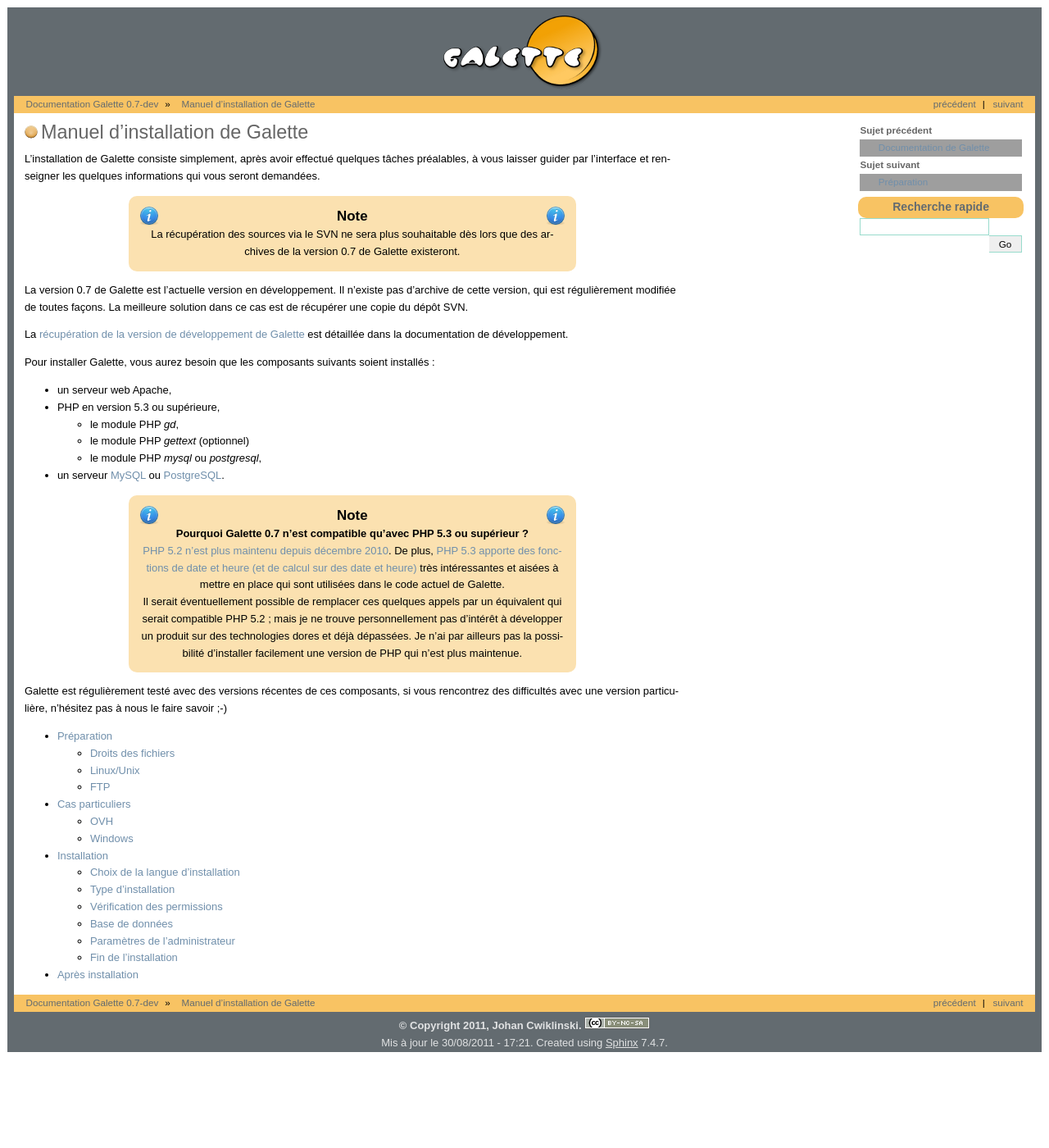
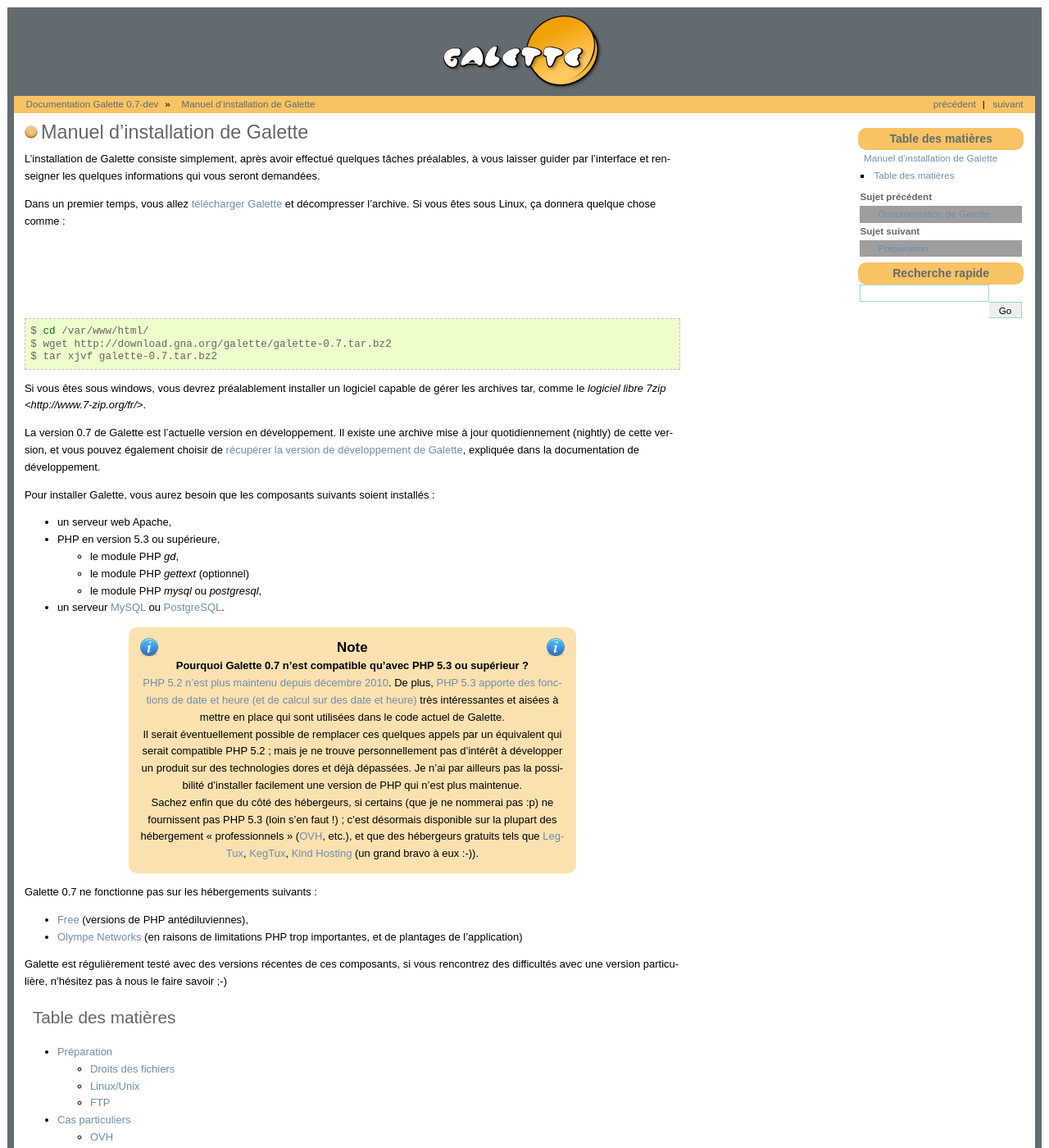
Before and after one commit to galette/galettedoc, a Sphinx documentation site: the page built from source/installation/index.rst, in a window 1280 px wide and 1400 px high. Shown: the whole window at 82% size. Built offline with Sphinx 7.4.7, drawn with Linux system fonts in a browser that asks for light colours; grey boxes are pictures that could not be loaded.

Commit message:
Mise à jour de la doc d'installation

```diff
--- a/source/installation/index.rst
+++ b/source/installation/index.rst
@@ -6,23 +6,17 @@
 
 L'installation de Galette consiste simplement, après avoir effectué quelques tâches préalables, à vous laisser guider par l'interface et renseigner les quelques informations qui vous seront demandées.
 
-.. note::
+Dans un premier temps, vous allez `télécharger Galette <http://galette.tuxfamily.org/fr/doku.php?id=download>`_ et décompresser l'archive. Si vous êtes sous Linux, ça donnera quelque chose comme :
 
-   La récupération des sources via le SVN ne sera plus souhaitable dès lors que des archives de la version 0.7 de Galette existeront.
+.. code-block:: bash
 
-.. Dans un premier temps, vous allez `télécharger Galette <http://galette.tuxfamily.org/fr/doku.php?id=download>`_ et décompresser l'archive. Si vous êtes sous Linux, ça donnera quelque chose comme :
+   $ cd /var/www/html/
+   $ wget http://download.gna.org/galette/galette-0.7.tar.bz2
+   $ tar xjvf galette-0.7.tar.bz2
 
-   .. code-block:: bash
+Si vous êtes sous windows, vous devrez préalablement installer un logiciel capable de gérer les archives tar, comme le `logiciel libre 7zip <http://www.7-zip.org/fr/>`.
 
-      $ cd /var/www/html/
-      $ wget http://download.gna.org/galette/galette-0.7.tar.bz2
-      $ tar xjvf galette-0.7.tar.bz2
-
-   Si vous êtes sous windows, vous devrez préalablement installer un logiciel capable de gérer les archives tar, comme le `logiciel libre 7zip <http://www.7-zip.org/fr/>`.
-
-La version 0.7 de Galette est l'actuelle version en développement. Il n'existe pas d'archive de cette version, qui est régulièrement modifiée de toutes façons. La meilleure solution dans ce cas est de récupérer une copie du dépôt SVN.
-
-La :doc:`récupération de la version de développement de Galette <../development/svn>` est détaillée dans la documentation de développement.
+La version 0.7 de Galette est l'actuelle version en développement. Il existe une archive mise à jour quotidiennement (nightly) de cette version, et vous pouvez également choisir de  :doc:`récupérer la version de développement de Galette <../development/svn>`, expliquée dans la documentation de développement.
 
 Pour installer Galette, vous aurez besoin que les composants suivants soient installés  :
 
@@ -45,7 +39,17 @@
 
    Il serait éventuellement possible de remplacer ces quelques appels par un équivalent qui serait compatible PHP 5.2 ; mais je ne trouve personnellement pas d'intérêt à développer un produit sur des technologies dores et déjà dépassées. Je n'ai par ailleurs pas la possibilité d'installer facilement une version de PHP qui n'est plus maintenue.
 
+   Sachez enfin que du côté des hébergeurs, si certains (que je ne nommerai pas :p) ne fournissent pas PHP 5.3 (loin s'en faut !) ; c'est désormais disponible sur la plupart des hébergement « professionnels » (`OVH <http://ovh.com>`_, etc.), et que des hébergeurs gratuits tels que `LegTux <http://legtux.org/>`_, `KegTux <http://www.kegtux.org/>`_, `Kind Hosting <http://www.kind-hosting.fr/>`_ (un grand bravo à eux :-)).
+
+Galette 0.7 ne fonctionne pas sur les hébergements suivants :
+
+* `Free <http://free.fr>`_ (versions de PHP antédiluviennes),
+* `Olympe Networks <https://www.olympe-network.com/>`_ (en raisons de limitations PHP trop importantes, et de plantages de l'application)
+
 Galette est régulièrement testé avec des versions récentes de ces composants, si vous rencontrez des difficultés avec une version particulière, n'hésitez pas à nous le faire savoir ;-)
+
+Table des matières
+------------------
 
 .. toctree::
    :maxdepth: 2
```
